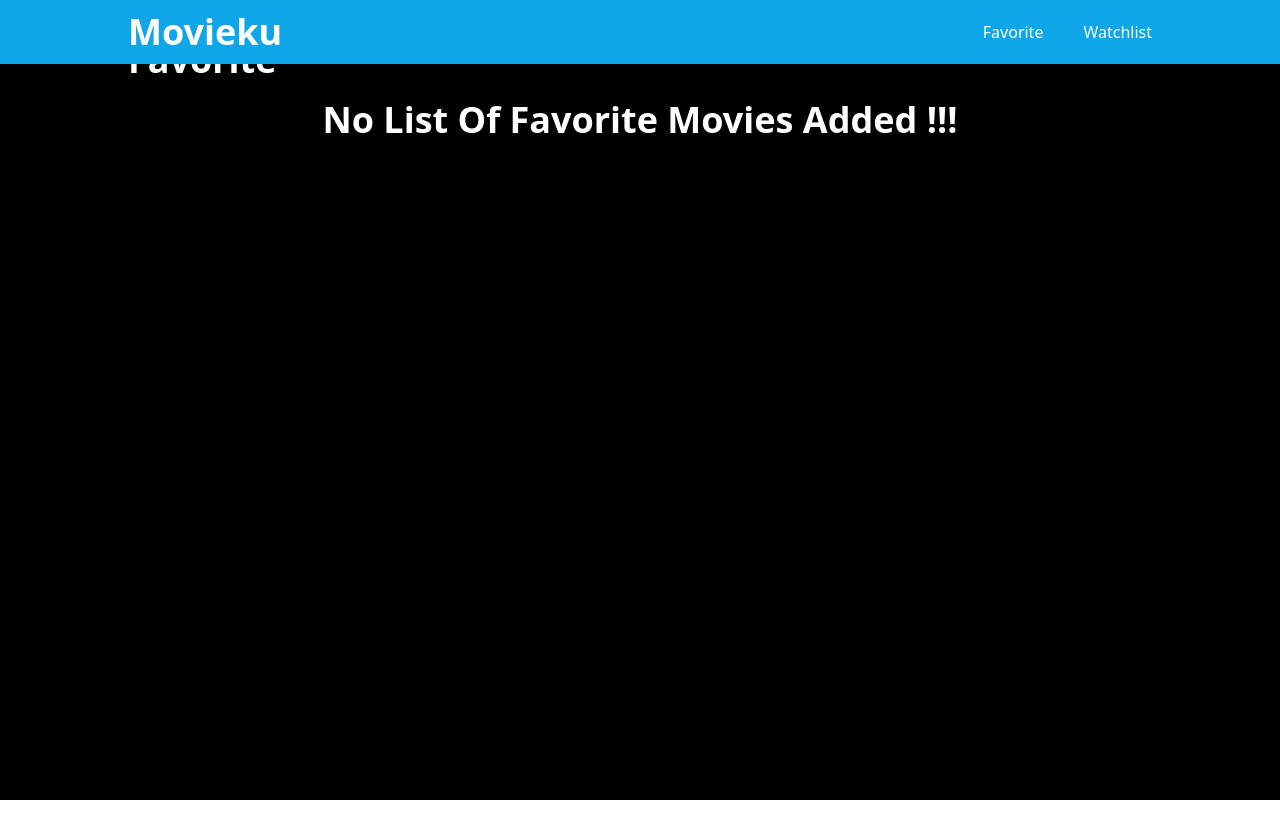
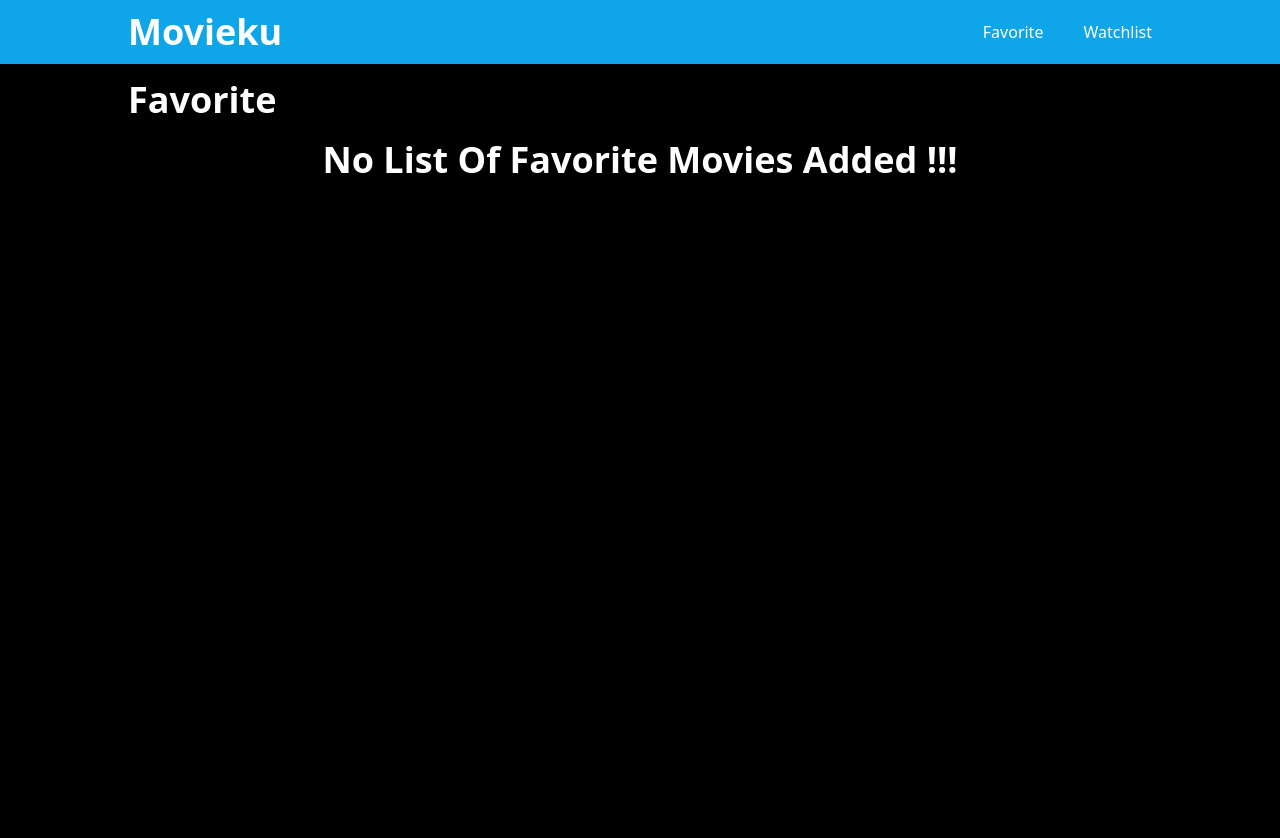
Before and after one commit to RohmatWorkstar/movieku, a React (Create React App) app: page /favorite in a window 1280 px wide. Before the commit the page ends 800 px from the top, so only its background shows below. Built offline with nearby package versions, Linux system fonts and the light colour scheme.

Commit message:
Update Favorite.js

```diff
--- a/src/Pages/Favorite.js
+++ b/src/Pages/Favorite.js
@@ -6,7 +6,7 @@ const Favorite = () => {
   const { favorite, removeMovieFromFavorite } = useContext(GlobalContext);
 
   return (
-    <div className="watchlist min-h-screen bg-black container mx-auto px-32 pt-10">
+    <div className="watchlist min-h-screen bg-black container mx-auto px-32 pt-10 mt-10">
       <h1 className="md:text-4xl md:text-left text-3xl text-center font-bold mb-5 text-white">Favorite</h1>
 
       {favorite.length > 0 ? (
```
